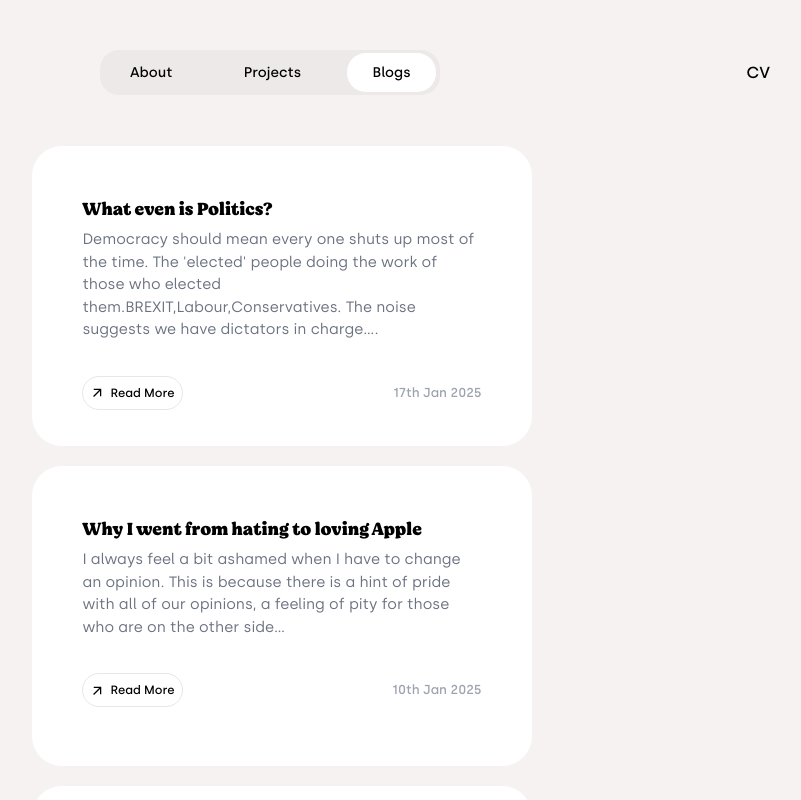
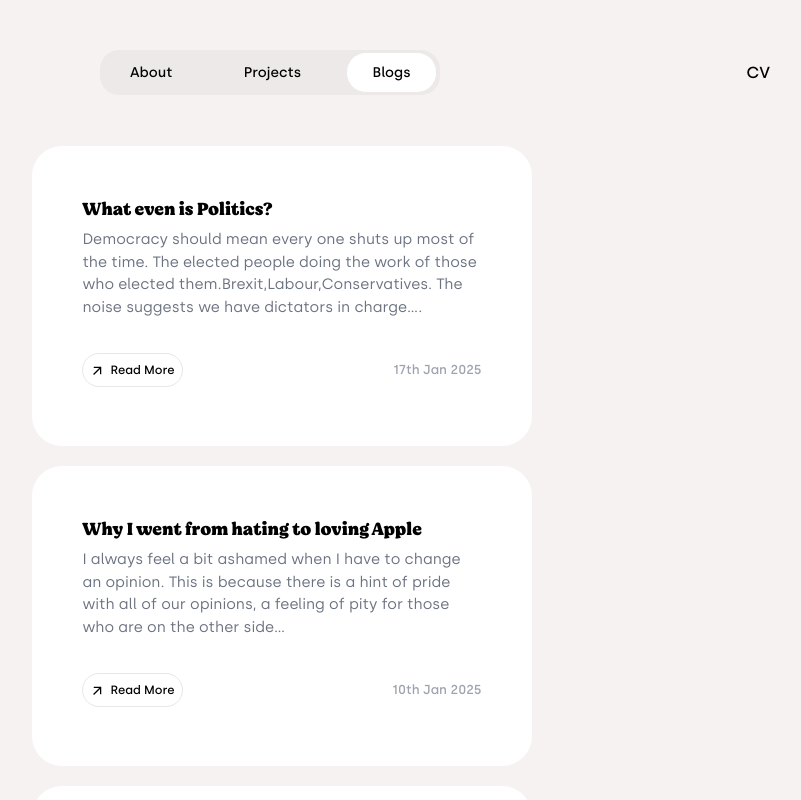
Before and after one commit to DonHamsa/myPortfolio, a Next.js app: page /blogs in a window 1280 px wide. Shown: the top 800 px of the page, without its empty margins (358-1159 px from the left). Built offline with nearby package versions, Linux system fonts and the light colour scheme.

Commit message:
synopsis modified

```diff
--- a/src/app/blogs/page.jsx
+++ b/src/app/blogs/page.jsx
@@ -6,7 +6,7 @@ export default function Blogs() {
      <div className="lg:pr-[25%] lg:pl-[25%]  pl-[7%] pr-[7%] flex justify-center mb-[20px] lg:h-[300px] h-[370px]  ">
         <BlogPreview
           heading="What even is Politics?"
-          synopsis="Democracy should mean every one shuts up most of the time. The 'elected' people doing the work of those who elected them.BREXIT,Labour,Conservatives. The noise suggests we have dictators in charge...."
+          synopsis="Democracy should mean every one shuts up most of the time. The elected people doing the work of those who elected them.Brexit,Labour,Conservatives. The noise suggests we have dictators in charge...."
           date="17th Jan 2025"
           href="blogs/politics"
         />
```
